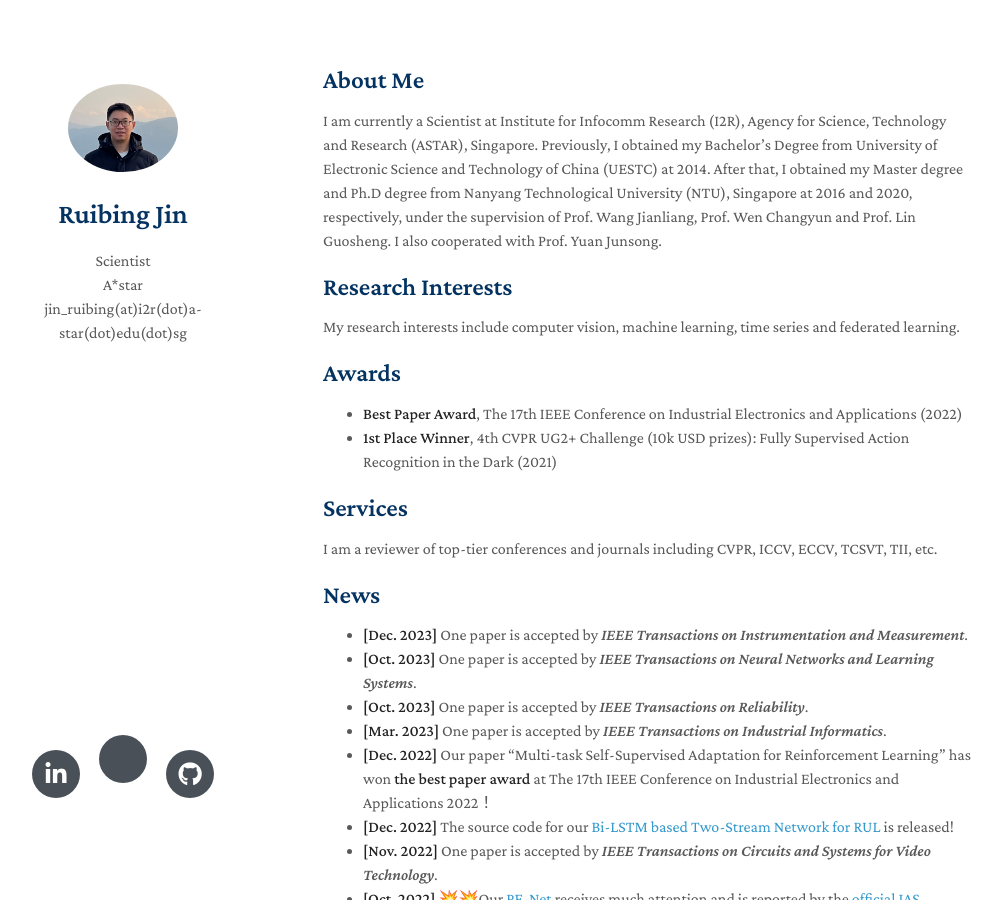
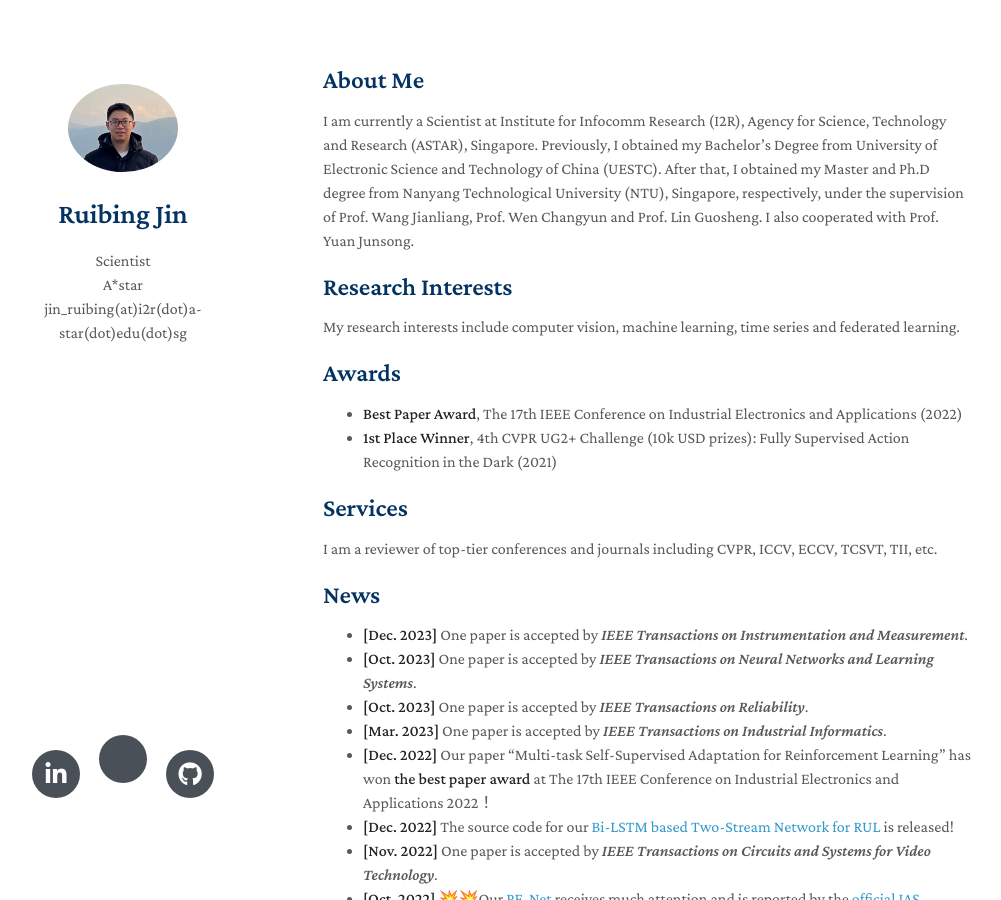
Before and after one commit to ruibing-jin/ruibing-jin.github.io, a Jekyll site: the page built from index.md, in a window 1280 px wide and 900 px high. Shown: the whole window, without its empty margins (147-1148 px from the left). Built offline with Jekyll 4.4.1, drawn with Linux system fonts in a browser that asks for light colours; nearby versions of some CDN libraries; a style sheet for code colours, icons or effects is not loaded; our own code applies the rules of GitHub Pages for plain Markdown files.

Commit message:
Update index.md

```diff
--- a/index.md
+++ b/index.md
@@ -3,7 +3,7 @@ layout: homepage
 ---
 
 ## About Me
-I am currently a Scientist at Institute for Infocomm Research (I2R), Agency for Science, Technology and Research (ASTAR), Singapore. Previously, I obtained my Bachelor’s Degree from University of Electronic Science and Technology of China (UESTC) at 2014. After that, I obtained my Master degree and Ph.D degree from Nanyang Technological University (NTU), Singapore at 2016 and 2020, respectively, under the supervision of Prof. Wang Jianliang, Prof. Wen Changyun and Prof. Lin Guosheng. I also cooperated with Prof. Yuan Junsong.
+I am currently a Scientist at Institute for Infocomm Research (I2R), Agency for Science, Technology and Research (ASTAR), Singapore. Previously, I obtained my Bachelor’s Degree from University of Electronic Science and Technology of China (UESTC). After that, I obtained my Master and Ph.D degree from Nanyang Technological University (NTU), Singapore, respectively, under the supervision of Prof. Wang Jianliang, Prof. Wen Changyun and Prof. Lin Guosheng. I also cooperated with Prof. Yuan Junsong.
 
 ## Research Interests
 My research interests include computer vision, machine learning, time series and federated learning.
```
